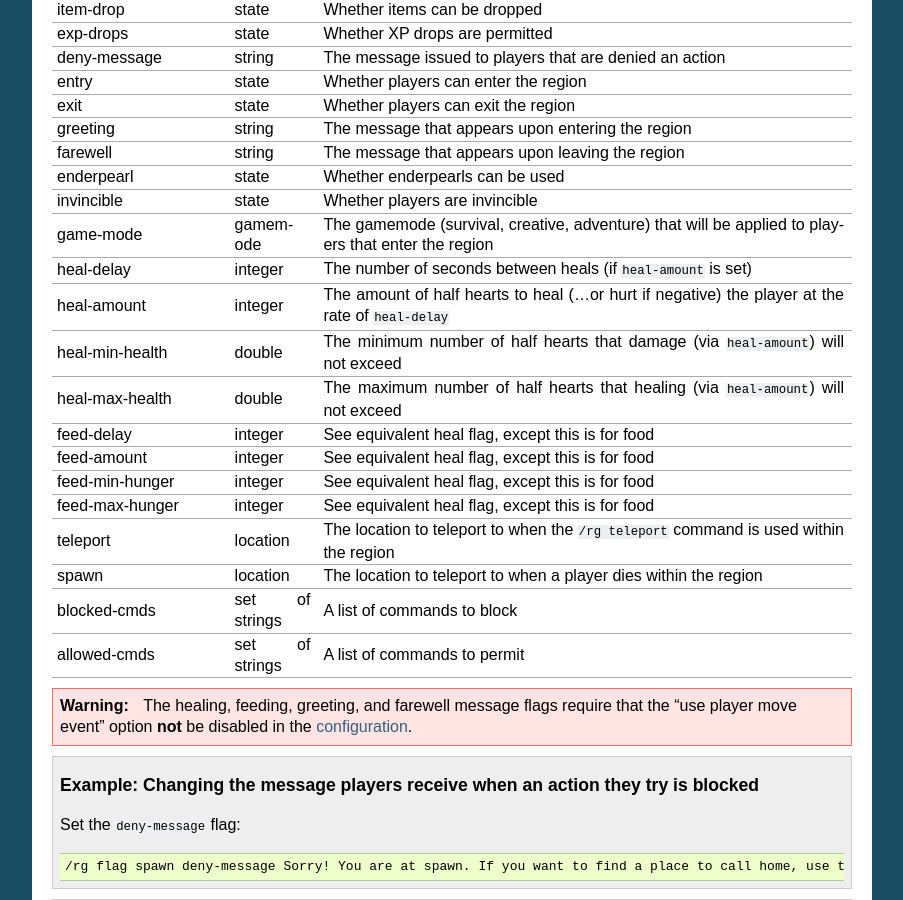
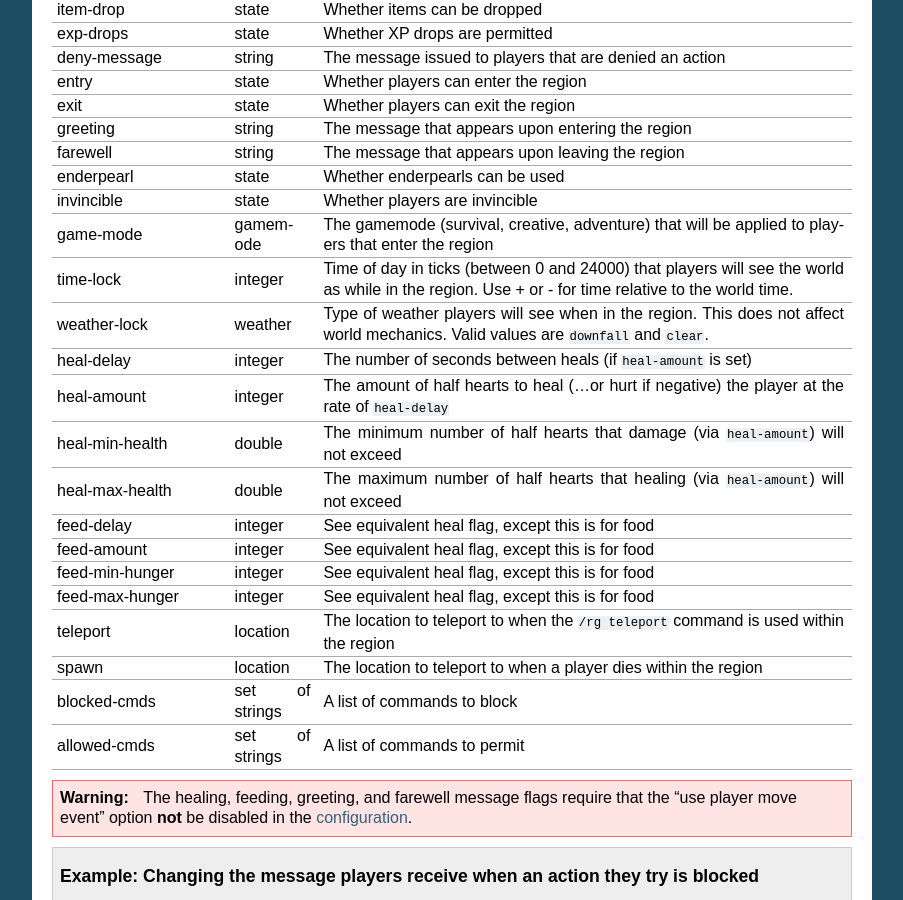
Before and after one commit to aurorasmiles/WorldGuardDocs, a Sphinx documentation site: the page built from source/regions/flags.rst, in a window 1280 px wide and 900 px high, scrolled down 4998 px. Shown: the whole window, without its empty margins (198-1101 px from the left). Built offline with Sphinx 7.4.7, drawn with Linux system fonts in a browser that asks for light colours.

Commit message:
Add time-lock and weather-lock to flags page.

```diff
--- a/source/regions/flags.rst
+++ b/source/regions/flags.rst
@@ -236,6 +236,8 @@ Map Making
     enderpearl,state,Whether enderpearls can be used
     invincible,state,Whether players are invincible
     game-mode,gamemode,"The gamemode (survival, creative, adventure) that will be applied to players that enter the region"
+    time-lock,integer,"Time of day in ticks (between 0 and 24000) that players will see the world as while in the region. Use + or - for time relative to the world time."
+    weather-lock,weather,Type of weather players will see when in the region. This does not affect world mechanics. Valid values are ``downfall`` and ``clear``.
     heal-delay,integer,The number of seconds between heals (if ``heal-amount`` is set)
     heal-amount,integer,The amount of half hearts to heal (...or hurt if negative) the player at the rate of ``heal-delay``
     heal-min-health,double,The minimum number of half hearts that damage (via ``heal-amount``) will not exceed
```
